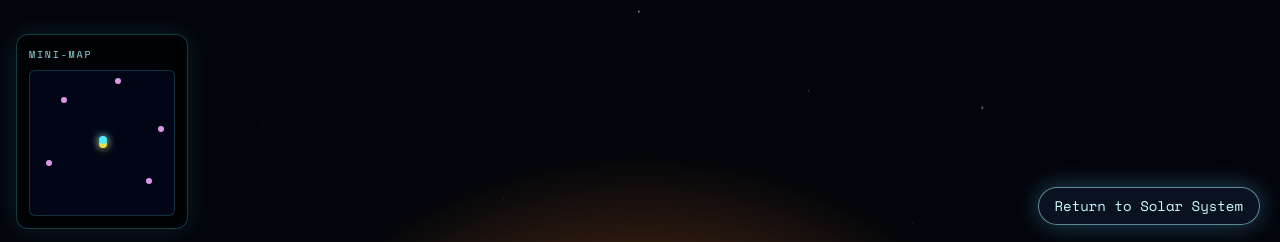
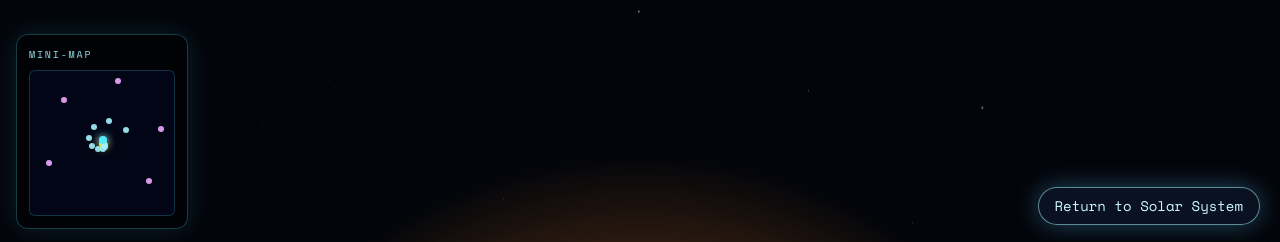
Before and after one commit to marcushueser12/PlanetWebsite, a Next.js app: page / in a window 1280 px wide. Both pictures are taken after a click on the button "Skip". Shown: the part 555-797 px from the top of the page. Built offline with nearby package versions, Linux system fonts and the light colour scheme.

Commit message:
Show core solar system planets on minimap
Add live minimap markers for Mercury through Pluto by syncing current orbital positions from the scene loop and rendering them alongside distant object markers.

Made-with: Cursor

```diff
--- a/components/space/HUD.tsx
+++ b/components/space/HUD.tsx
@@ -6,6 +6,7 @@ type HUDProps = {
   distanceLabel: string;
   shipPosition: Vec2;
   minimapRange: number;
+  solarMarkers: { id: string; label: string; position: Vec2 }[];
   distantMarkers: { id: string; label: string; position: Vec2 }[];
   onReturnToSolarSystem: () => void;
 };
@@ -14,6 +15,7 @@ export function HUD({
   distanceLabel,
   shipPosition,
   minimapRange,
+  solarMarkers,
   distantMarkers,
   onReturnToSolarSystem,
 }: HUDProps) {
@@ -33,6 +35,17 @@ export function HUD({
         <p className="mb-2 text-[10px] uppercase tracking-[0.18em] text-cyan-200/90">Mini-map</p>
         <div className="relative h-[146px] w-[146px] rounded-md border border-cyan-300/20 bg-slate-950/90">
           <div className="absolute h-2 w-2 rounded-full bg-yellow-300 shadow-[0_0_8px_rgba(255,214,102,0.9)]" style={{ left: mapSize / 2 - 4, top: mapSize / 2 - 4 }} />
+          {solarMarkers.map((marker) => {
+            const markerMap = toMap(marker.position);
+            return (
+              <div
+                key={marker.id}
+                title={marker.label}
+                className="absolute h-1.5 w-1.5 rounded-full bg-cyan-200/90"
+                style={{ left: markerMap.x - 3, top: markerMap.y - 3 }}
+              />
+            );
+          })}
           {distantMarkers.map((marker) => {
             const markerMap = toMap(marker.position);
             return (
--- a/components/space/SpaceScene.tsx
+++ b/components/space/SpaceScene.tsx
@@ -391,6 +391,7 @@ export function SpaceScene() {
   const [started, setStarted] = useState(false);
   const [distanceLabel, setDistanceLabel] = useState("0.00 AU");
   const [shipPosition, setShipPosition] = useState<Vec2>({ x: 0, y: -800 });
+  const [planetPositions, setPlanetPositions] = useState<Record<string, Vec2>>({});
   const [selection, setSelection] = useState<SelectableObject | null>(null);
   const [selectionScreenPos, setSelectionScreenPos] = useState<Vec2 | null>(null);
   const [returnTick, setReturnTick] = useState(0);
@@ -514,6 +515,7 @@ export function SpaceScene() {
     let previous = performance.now();
     let returnAnimation = { active: false, elapsed: 0 };
     let mouseSelectionRef: { id: string; x: number; y: number } | null = null;
+    let minimapSyncAccumulator = 0;
     const localReturnTick = { value: returnTick };
 
     const resize = () => {
@@ -786,6 +788,15 @@ export function SpaceScene() {
       distantObjects.forEach((obj) => {
         worldMap[obj.id] = obj.position;
       });
+      minimapSyncAccumulator += dt;
+      if (minimapSyncAccumulator >= 0.08) {
+        setPlanetPositions(
+          Object.fromEntries(
+            planets.map((planet) => [planet.id, worldMap[planet.id] ?? { x: planet.radius, y: 0 }])
+          ) as Record<string, Vec2>
+        );
+        minimapSyncAccumulator = 0;
+      }
 
       planetRuntime.forEach((planet) => {
         const pos = worldMap[planet.id];
@@ -1020,6 +1031,11 @@ export function SpaceScene() {
             distanceLabel={distanceLabel}
             shipPosition={shipPosition}
             minimapRange={MINIMAP_RANGE}
+            solarMarkers={planets.map((planet) => ({
+              id: planet.id,
+              label: planet.name,
+              position: planetPositions[planet.id] ?? { x: planet.radius, y: 0 },
+            }))}
             distantMarkers={distantObjects.map((obj) => ({ id: obj.id, label: obj.name, position: obj.position }))}
             onReturnToSolarSystem={() => setReturnTick((prev) => prev + 1)}
           />
```
